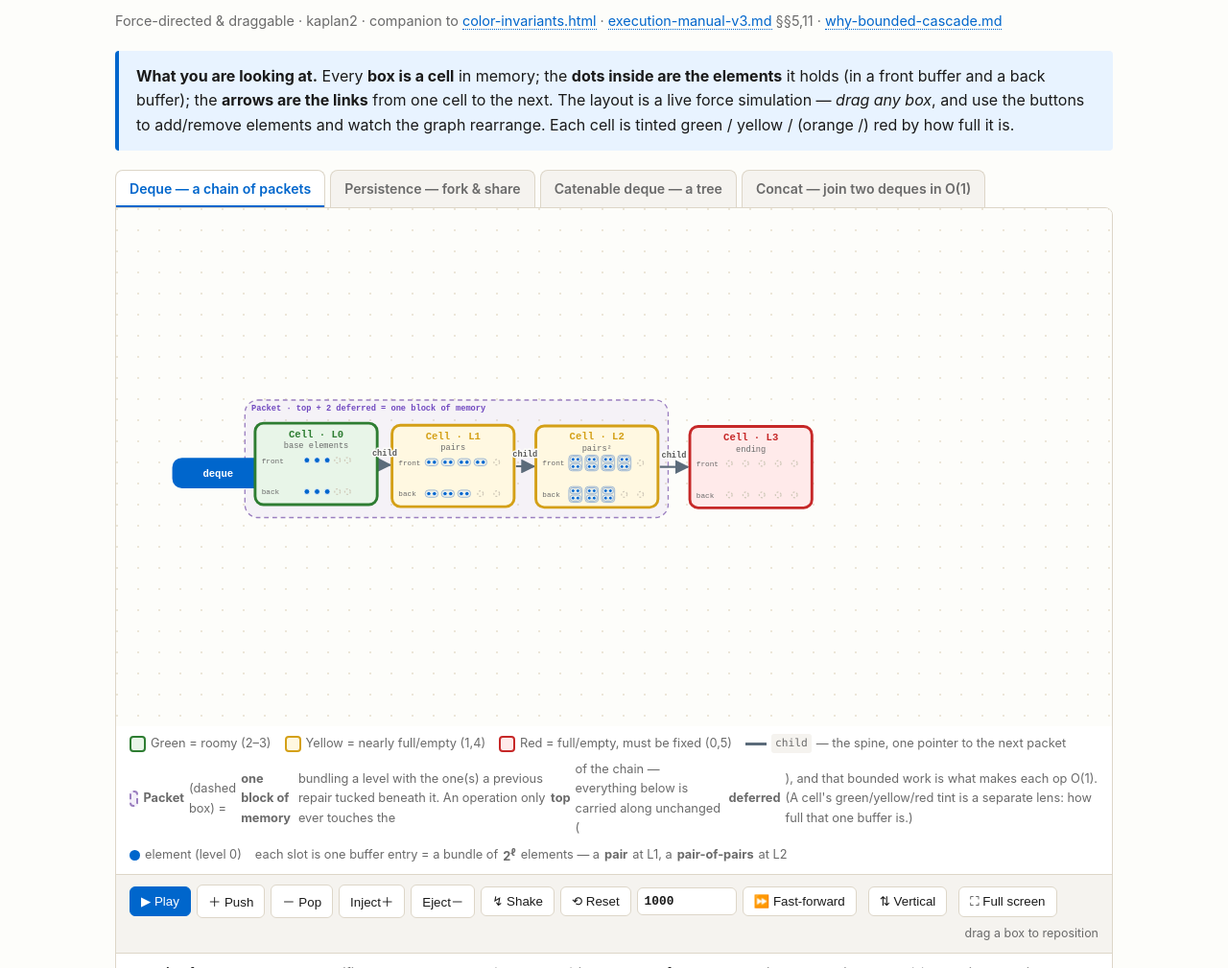
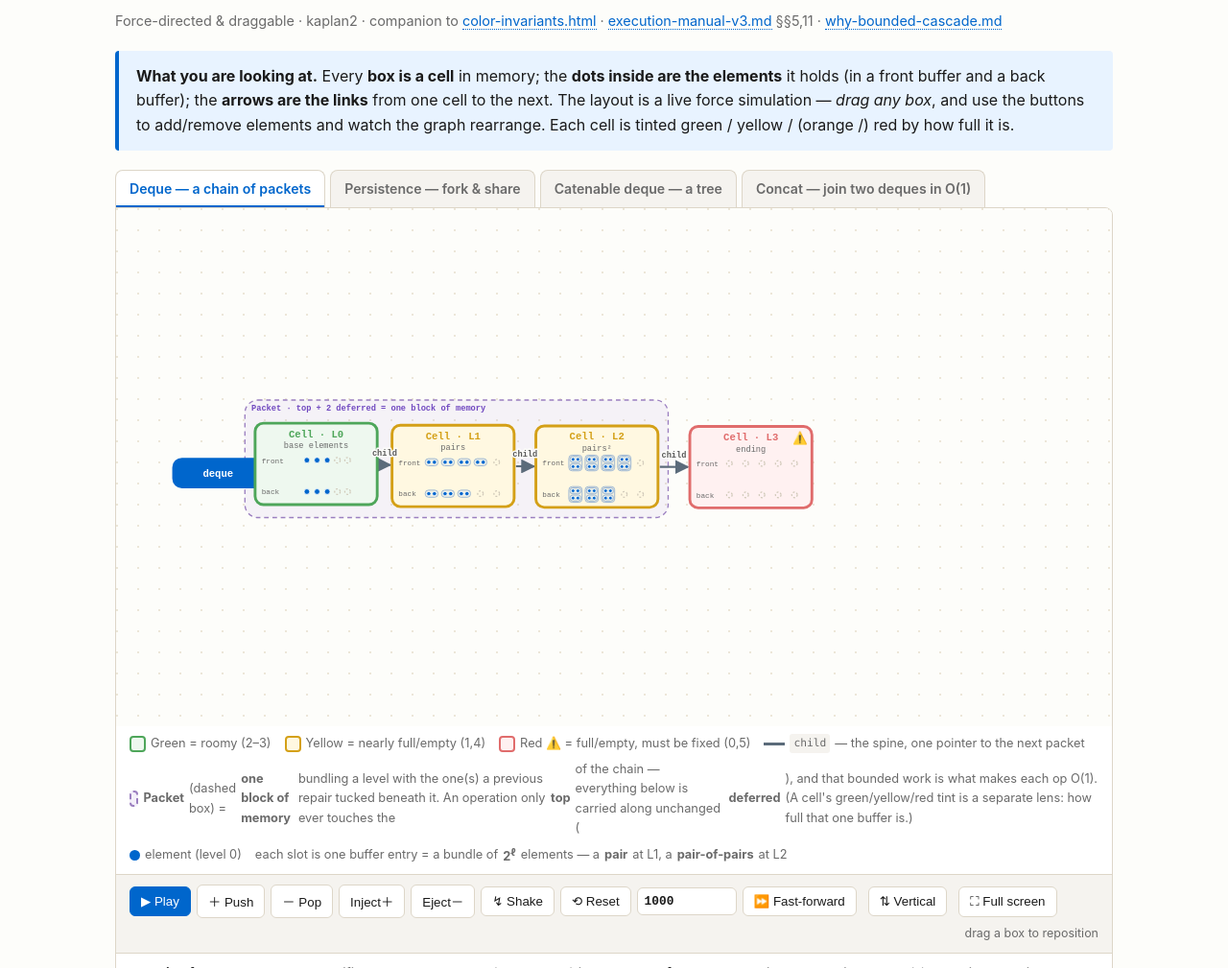
Before and after one commit to yurug/kaplan2, a plain HTML site: page kb/memory-graph.html in a window 1280 px wide. Shown: the part 91-1100 px from the top of the page at 96% size. Drawn offline with Linux system fonts and the light colour scheme; animation ran at ten frames a second.

Commit message:
viz: colourblind aid — lighter green/red + a ⚠️ on red cells
Partly-colourblind users have trouble telling the green and red apart.
- Lightened both: green border #2e7d32 → #4ea65a, red border #c62828 → #e06c6c
  (plus their dot-fills and background tints), so they're softer.
- Added a non-colour cue: a ⚠️ glyph in the top-right of every red ("must be
  fixed") cell, shown via CSS on .node.c-red so it tracks the colour
  automatically across §4, §6, and the storylines.  Noted the marker in the
  legends ("Red ⚠️ …").

A shape cue is the robust fix — red is now distinguishable without relying on
hue.

Co-Authored-By: Claude Opus 4.8 <noreply@anthropic.com>

```diff
--- a/kb/memory-graph.html
+++ b/kb/memory-graph.html
@@ -8,10 +8,10 @@
   :root {
     --bg:#fdfdfa; --fg:#1a1a1a; --muted:#6a6a6a; --accent:#0066cc; --accent-bg:#e8f3ff;
     --code-bg:#f5f3ef; --rule:#ddd6c8;
-    --green-bd:#2e7d32; --green-bg:#e8f5e8; --green-fl:#43a047;
+    --green-bd:#4ea65a; --green-bg:#eef8ef; --green-fl:#66bd70;
     --yellow-bd:#d4a017; --yellow-bg:#fff8e1; --yellow-fl:#e6b21e;
     --orange-bd:#e8740c; --orange-bg:#fff0e0; --orange-fl:#f5821f;
-    --red-bd:#c62828; --red-bg:#ffeaea; --red-fl:#e53935;
+    --red-bd:#e06c6c; --red-bg:#fff1f1; --red-fl:#ef7d7d;
   }
   html { background:var(--bg); color:var(--fg); }
   body { max-width:1040px; margin:2em auto; padding:0 1.5em;
@@ -66,6 +66,9 @@
   .node .sub   { font:9px "SF Mono",monospace; fill:var(--muted); }
   .node .blab  { font:8px "SF Mono",monospace; fill:var(--muted); }
   .node .badge { font:italic 9px "SF Mono",monospace; fill:var(--accent); }
+  /* non-colour cue for the red ("must be fixed") state — colourblind aid */
+  .node .warn { display:none; font-size:13px; }
+  .node.c-red .warn { display:block; }
   .node.root .cell { fill:var(--accent); stroke:var(--accent); }
   .node.root.rgrey .cell { fill:#8a8f96; stroke:#8a8f96; }
   .node.root .title { fill:#fff; }
@@ -145,7 +148,7 @@ cell is tinted green / yellow / (orange /) red by how full it is.
   <div class="legend">
     <span class="it"><span class="sw" style="border-color:var(--green-bd);background:var(--green-bg)"></span>Green = roomy (2–3)</span>
     <span class="it"><span class="sw" style="border-color:var(--yellow-bd);background:var(--yellow-bg)"></span>Yellow = nearly full/empty (1,4)</span>
-    <span class="it"><span class="sw" style="border-color:var(--red-bd);background:var(--red-bg)"></span>Red = full/empty, must be fixed (0,5)</span>
+    <span class="it"><span class="sw" style="border-color:var(--red-bd);background:var(--red-bg)"></span>Red ⚠️ = full/empty, must be fixed (0,5)</span>
     <span class="it"><span class="lin" style="border-color:#5b6b7a"></span><code>child</code> — the spine, one pointer to the next packet</span>
     <span class="it"><span class="sw" style="border-color:#9b7fc0;background:rgba(112,72,192,.08);border-style:dashed"></span><b>Packet</b> (dashed box) = <b>one block of memory</b> bundling a level with the one(s) a previous repair tucked beneath it. An operation only ever touches the <b>top</b> of the chain — everything below is carried along unchanged (<b>deferred</b>), and that bounded work is what makes each op O(1). (A cell's green/yellow/red tint is a separate lens: how full that one buffer is.)</span>
     <span class="it"><span class="ic" style="background:var(--accent)"></span>element (level 0)</span>
@@ -190,7 +193,7 @@ cell is tinted green / yellow / (orange /) red by how full it is.
     <span class="it"><span class="sw" style="border-color:var(--green-bd);background:var(--green-bg)"></span>Green ≥8</span>
     <span class="it"><span class="sw" style="border-color:var(--yellow-bd);background:var(--yellow-bg)"></span>Yellow 7</span>
     <span class="it"><span class="sw" style="border-color:var(--orange-bd);background:var(--orange-bg)"></span>Orange 6</span>
-    <span class="it"><span class="sw" style="border-color:var(--red-bd);background:var(--red-bg)"></span>Red 5</span>
+    <span class="it"><span class="sw" style="border-color:var(--red-bd);background:var(--red-bg)"></span>Red ⚠️ 5</span>
     <span class="it"><span class="lin" style="border-color:#2e7d32"></span>/<span class="lin" style="border-color:#b8860b"></span>two children — left / right</span>
     <span class="it"><span class="lin" style="border-color:#5b6b7a"></span>single child</span>
     <span class="it"><span class="ic" style="background:#0f9b8e"></span>element · each entry is itself a small bundle (a <b>triple</b>: front · ◇child · back), and those nest one level deeper each step down</span>
@@ -343,6 +346,8 @@ class ForceGraph {
       g.appendChild(t); return {g};
     }
     const ti=el("text",{class:"title","text-anchor":"middle",y:-h/2+15}); ti.textContent=n.title; g.appendChild(ti);
+    // ⚠️ shown only on red cells (via CSS) — a shape cue independent of colour
+    const wn=el("text",{class:"warn","text-anchor":"middle",x:w/2-13,y:-h/2+17}); wn.textContent="⚠️"; g.appendChild(wn);
     if(n.sub){const s=el("text",{class:"sub","text-anchor":"middle",y:-h/2+27}); s.textContent=n.sub; g.appendChild(s);}
     n._pre=el("g"); n._suf=el("g"); g.append(n._pre,n._suf);
     const preY=-h/2+(n.sub?40:32), sufY=h/2-14;
```
